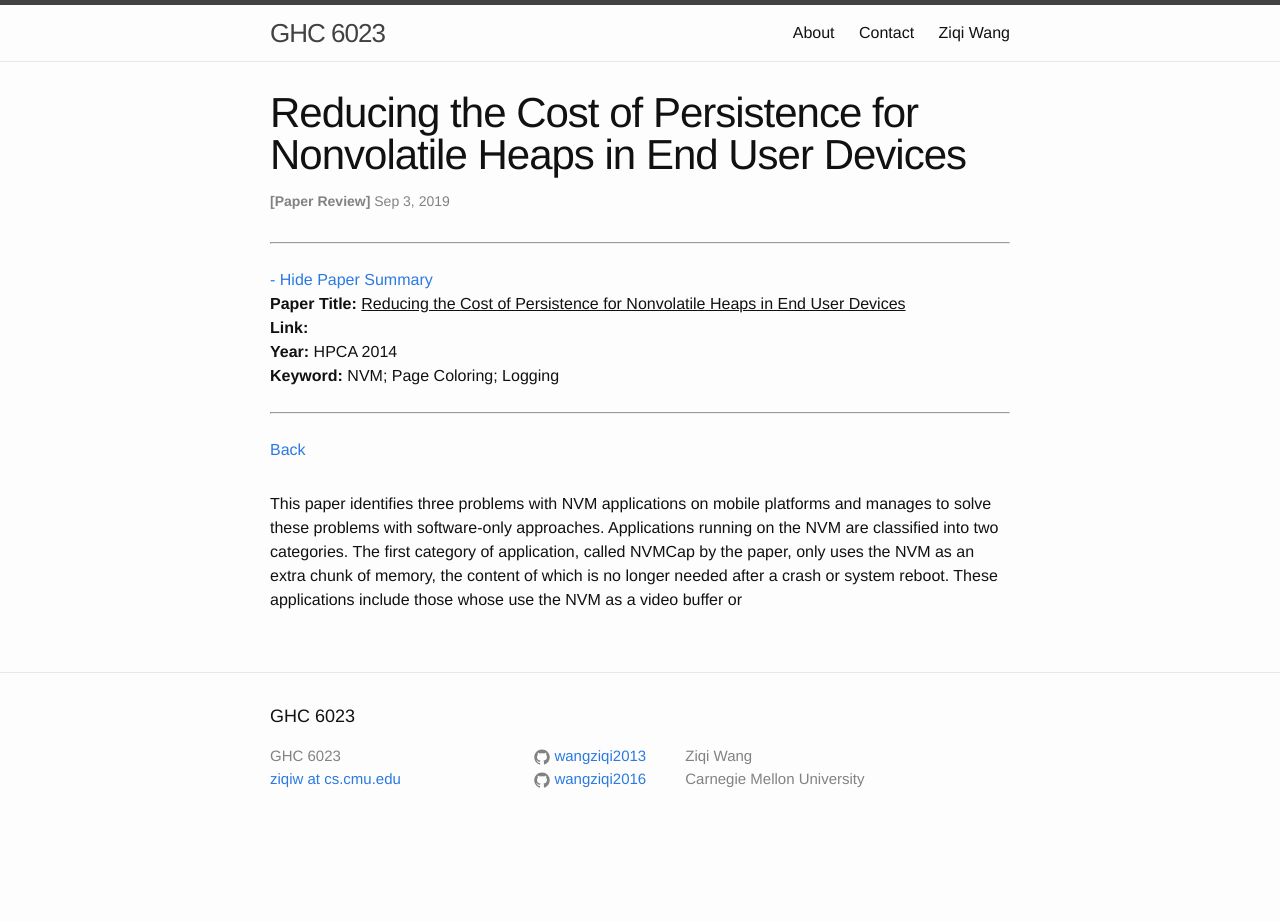
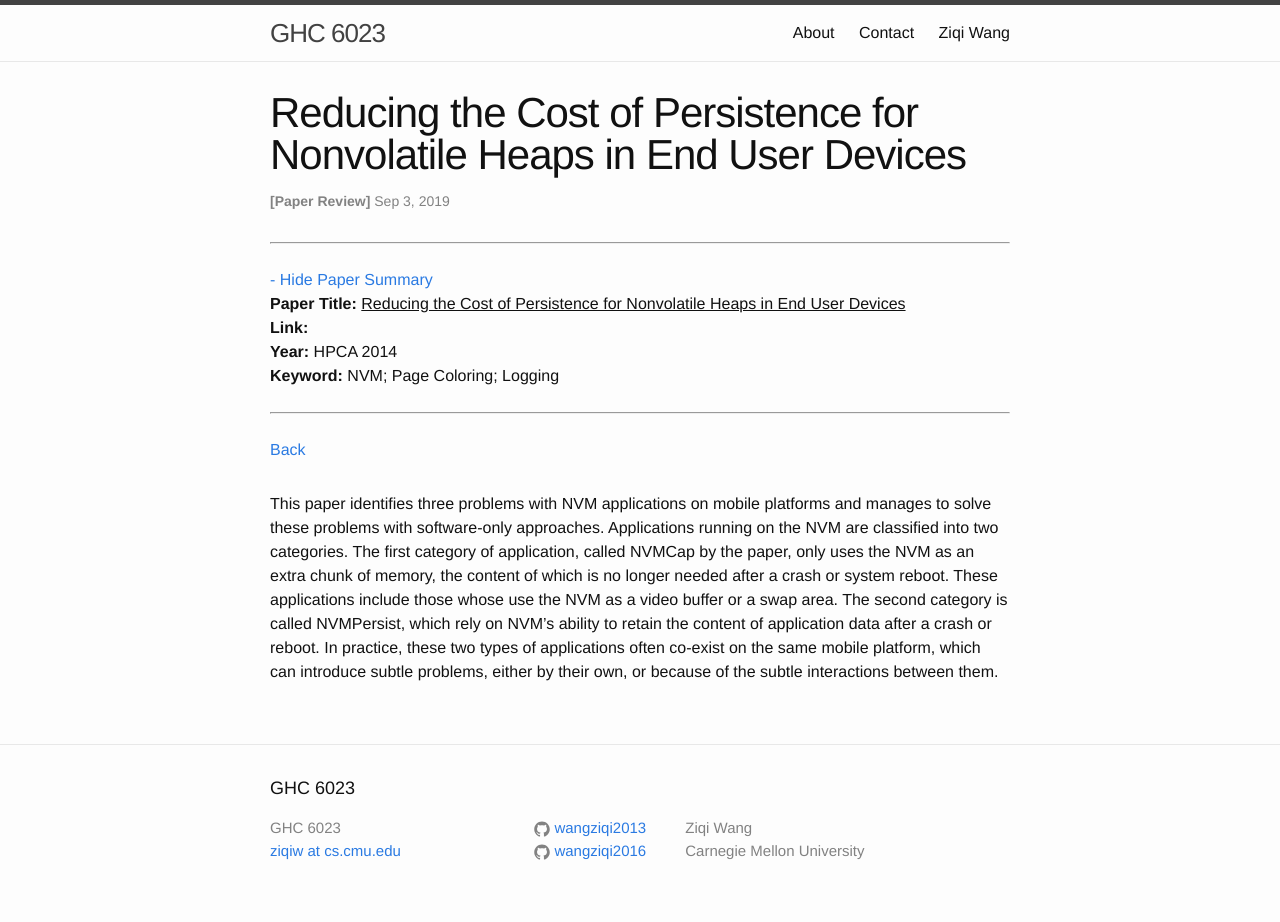
Before and after one commit to wangziqi2013/wangziqi2013.github.io, a Jekyll site: the page built from _posts/2019-09-02-Reducing-the-cost-of-persistence-for-nonvolatile-heaps-in-end-user-devices.markdown, in a window 1280 px wide. Built offline with Jekyll 4.4.1, drawn with Linux system fonts in a browser that asks for light colours; before the commit the page ends 900 px from its top, so only the background shows below that.

Commit message:
Finish problem

```diff
--- a/_posts/2019-09-02-Reducing-the-cost-of-persistence-for-nonvolatile-heaps-in-end-user-devices.markdown
+++ b/_posts/2019-09-02-Reducing-the-cost-of-persistence-for-nonvolatile-heaps-in-end-user-devices.markdown
@@ -17,4 +17,7 @@ This paper identifies three problems with NVM applications on mobile platforms a
 with software-only approaches. Applications running on the NVM are classified into two categories. The first category
 of application, called NVMCap by the paper, only uses the NVM as an extra chunk of memory, the content of which is
 no longer needed after a crash or system reboot. These applications include those whose use the NVM as a video buffer
-or
+or a swap area. The second category is called NVMPersist, which rely on NVM's ability to retain the content of
+application data after a crash or reboot. In practice, these two types of applications often co-exist on the same
+mobile platform, which can introduce subtle problems, either by their own, or because of the subtle interactions
+between them.
```
